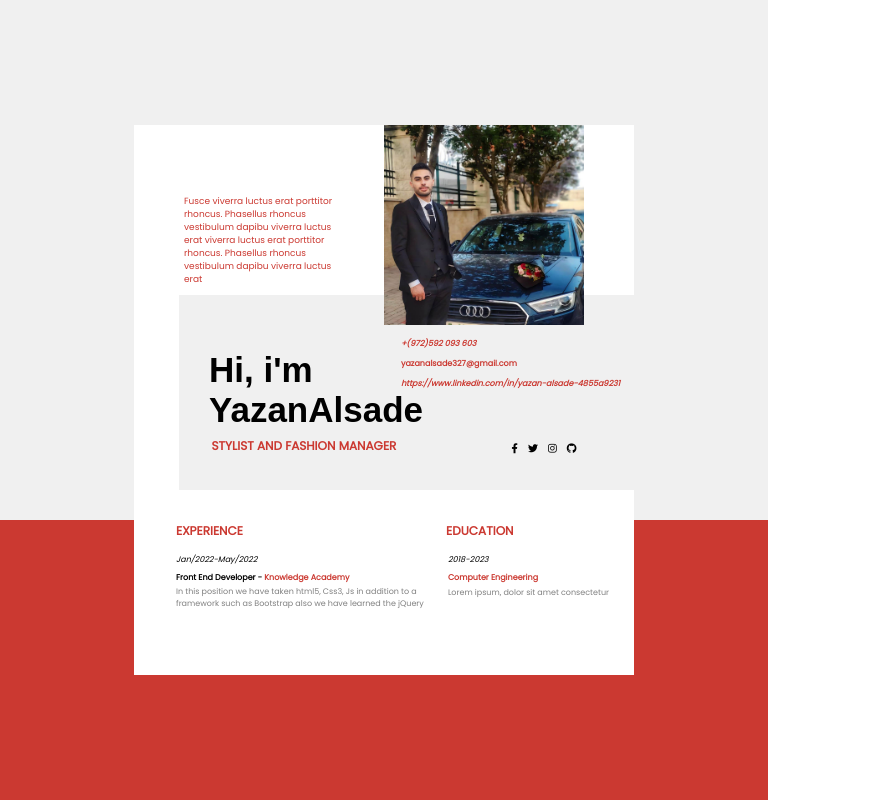
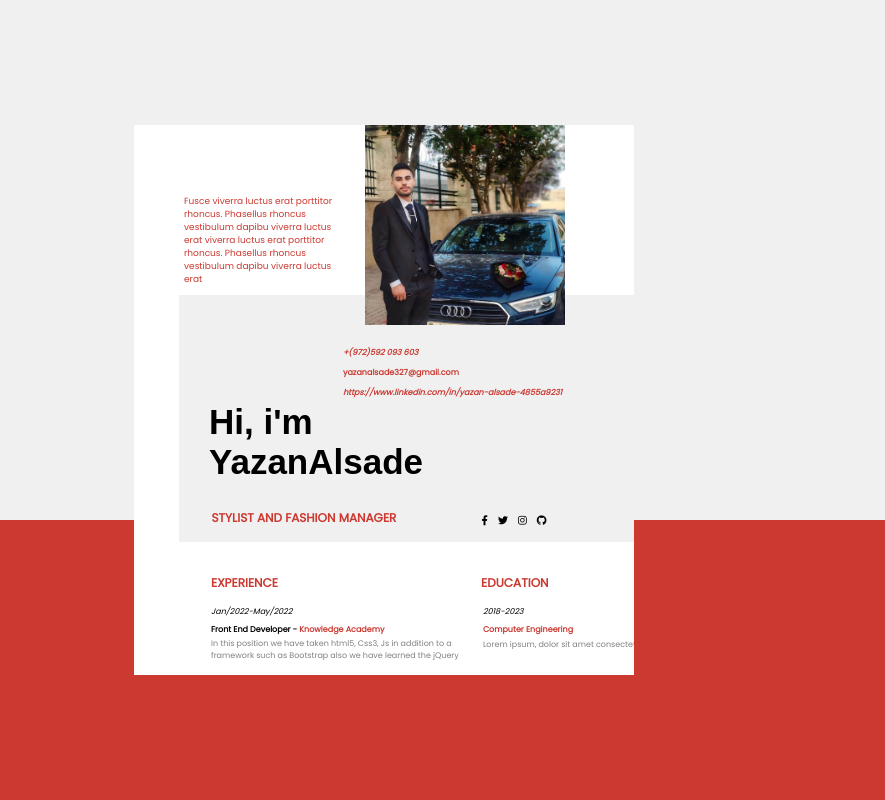
Before and after one commit to Yazan-Alsade/portfolio, a plain HTML site: page index.html in a window 768 px wide. Shown: the whole page, 885 px wide, since content can reach past the window. Drawn offline with Linux system fonts and the light colour scheme.

Commit message:
add responsive

```diff
--- a/css/style.css
+++ b/css/style.css
@@ -1,6 +1,7 @@
-      :root{
-    --primary-color:#cb3931;
-    --secondary-color:#f0f0f0;
+
+  :root{
+  --primary-color:#cb3931;
+  --secondary-color:#f0f0f0;
    }
 html, body {
   box-sizing: border-box;
@@ -9,17 +10,23 @@ html, body {
   padding: 0;
   font-family: 'Poppins', sans-serif;
 }
-
 .container {
   display: flex;
   flex-direction: column;
   height: 100vh;
+
 }
-
 .top-half {
   flex: 2 ;
   background-color: var(--secondary-color);
   padding: 20px;
+
+}
+@media (min-width:360px) and (max-width:800px){
+  .top-half{
+    width: 110%;
+  }
+
 }
 
 .bottom-half {
@@ -27,7 +34,12 @@ html, body {
   background-color: var(--primary-color);
     padding: 20px;
 }
+@media (min-width:360px) and (max-width:800px){
+ .bottom-half{
+  width: 110%;
+ }
 
+}
 .article {
   overflow-x: hidden;
   text-align: center;
@@ -51,11 +63,18 @@ html, body {
   align-items: center;
   z-index: 1;
 }
+@media (min-width:360px) and (max-width:800px){
+  .image-section  {
+    margin-left: -19px;
+
+  }
+
+}
+
 .image-section img{
   width: 100%;
   height: 100%;
 }
-
 .Portfolio{
   height: 100px;
   width: 80%;
@@ -70,7 +89,20 @@ html, body {
   text-align: left;
 
 }
+@media (min-width:360px) and (max-width:800px){
+  .Portfolio p {
+    margin-left: 25px;
 
+  }
+
+}
+
+@media (min-width:768px) and (max-width:1024px){
+  .Portfolio p {
+    margin-left: 0px;
+  }
+
+}
 .information{
   margin-left: 45px;
   background-color: var(--secondary-color);
@@ -80,6 +112,14 @@ html, body {
   position: relative;
   height: 185px;
 }
+@media (min-width:768px) and (max-width:1024px){
+  .information{
+    padding-top: 62px;
+
+  }
+
+}
+
 
 .information h1{
   font-size: 35px;
@@ -90,7 +130,6 @@ html, body {
   font-family: Arial, Helvetica, sans-serif;
   margin-top: 45px;
 }
-
 .information .contact a{
   text-decoration: none;
   color: var(--primary-color);
@@ -104,6 +143,14 @@ html, body {
   text-align: left;
   font-weight: 600;
 }
+@media (min-width:360px) and (max-width:800px){
+  .information .contact {
+    right: 72px;
+    /* font-size: 8px; */
+  }
+
+}
+
 .information div:nth-child(3){
   display: flex;
   justify-content: space-between;
@@ -112,6 +159,12 @@ html, body {
   padding-right: 10px;
   margin: auto;
   margin-top: -40px;
+}
+@media (min-width:360px) and (max-width:800px){
+  .information div:nth-child(3) {
+   margin-top: -20px;
+  }
+
 }
 .information div:nth-child(3) div:nth-child(1) p{
   text-transform: uppercase;
@@ -125,21 +178,32 @@ html, body {
   display: flex;
   width: 75px;
   justify-content: space-evenly;
+  /* background-color: red; */
+}
+@media (min-width:360px) and (max-width:800px){
+  .information div:nth-child(3) div:nth-child(2) {
+    margin-right: 30px;
+  }
+
 }
 .information div:nth-child(3) div:nth-child(2) i {
   font-size: 10px;
   padding: 5px;
   color: black;
 }
-
-
-
 .exp{
   width: 75%;
   margin-left: 17px;
-    display: flex;
+  display: flex;
   justify-content: space-between;
 }
+@media (min-width:360px) and (max-width:800px){
+.exp{
+  /* margin-left: 50px; */
+  }
+
+}
+
 .exp h3{
   font-size: 12px;
   color: var(--primary-color);
@@ -148,6 +212,12 @@ html, body {
   text-align: start;
   width: 90%;
   margin: auto;
+}
+@media (min-width:360px) and (max-width:800px){
+.section3{
+      margin-left: 60px;
+  }
+
 }
 .section4{
   line-height: 2.5;
@@ -160,6 +230,7 @@ html, body {
 .section4 p{
   font-size: 8px;
 }
+
 .section4 div:nth-child(1) p:nth-child(1) , div:nth-child(2) p:nth-child(1){
   font-style: italic;
 }
```
Also changed, not shown: index.html (+0 -1 lines).
